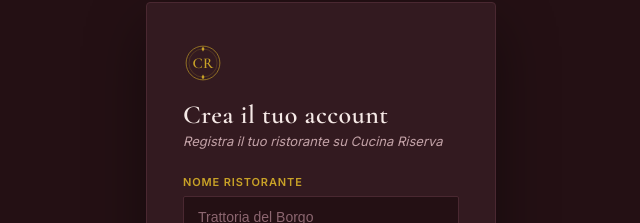
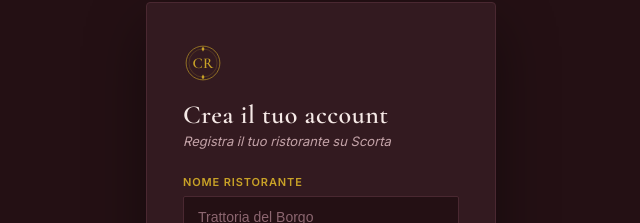
Before and after one commit to ammar1-coder/cucina-riserva-app, a Next.js app: page /register in a window 1280 px wide. Shown: the part 129-352 px from the top of the page, without its empty margins (319-959 px from the left). Built offline with nearby package versions, Linux system fonts and the light colour scheme.

Commit message:
Update register.js

```diff
--- a/pages/register.js
+++ b/pages/register.js
@@ -42,7 +42,7 @@
       <div className="login-card">
         <Logo size={40} />
         <h2>Crea il tuo account</h2>
-        <p className="sub">Registra il tuo ristorante su Cucina Riserva</p>
+        <p className="sub">Registra il tuo ristorante su Scorta</p>
 
         <label>Nome ristorante</label>
         <input placeholder="Trattoria del Borgo" value={restaurant} onChange={(e) => setRestaurant(e.target.value)} />
```
